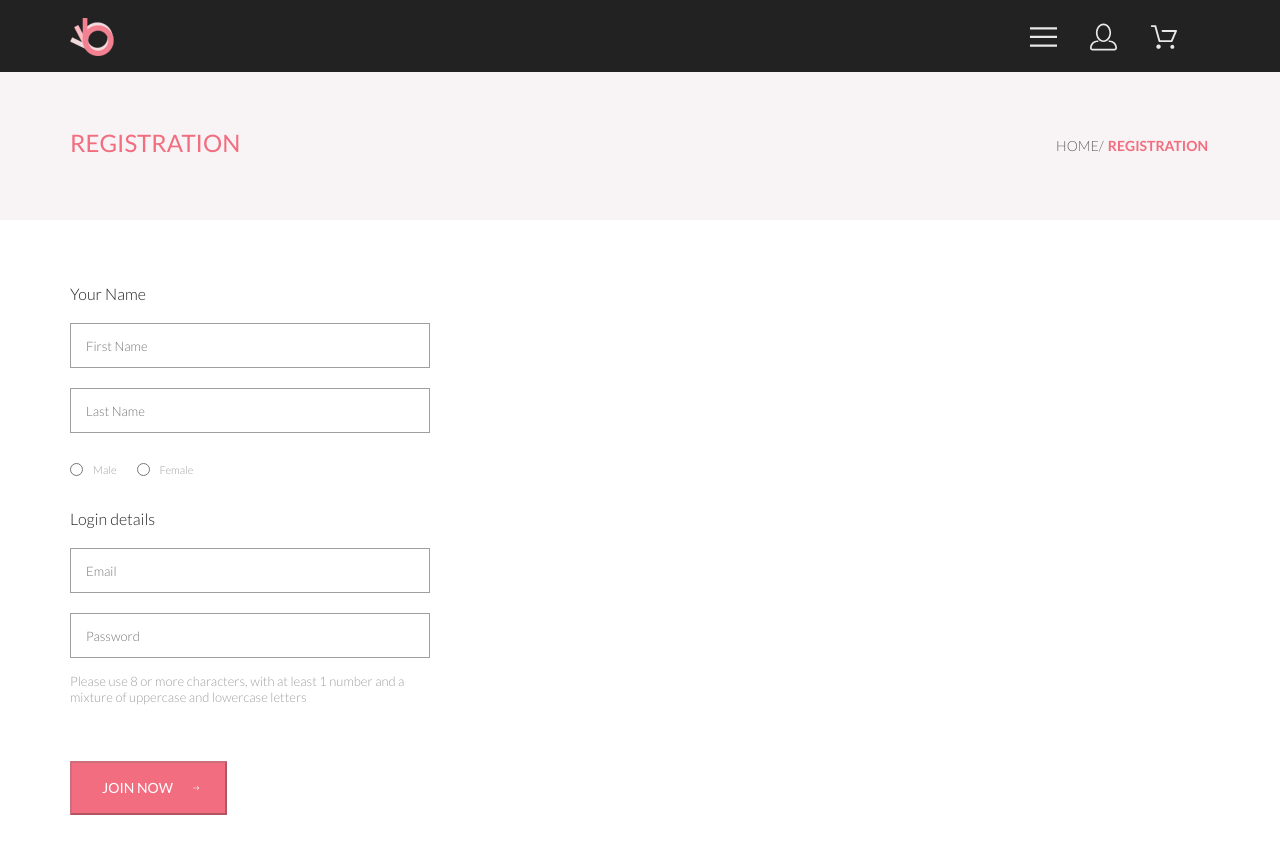
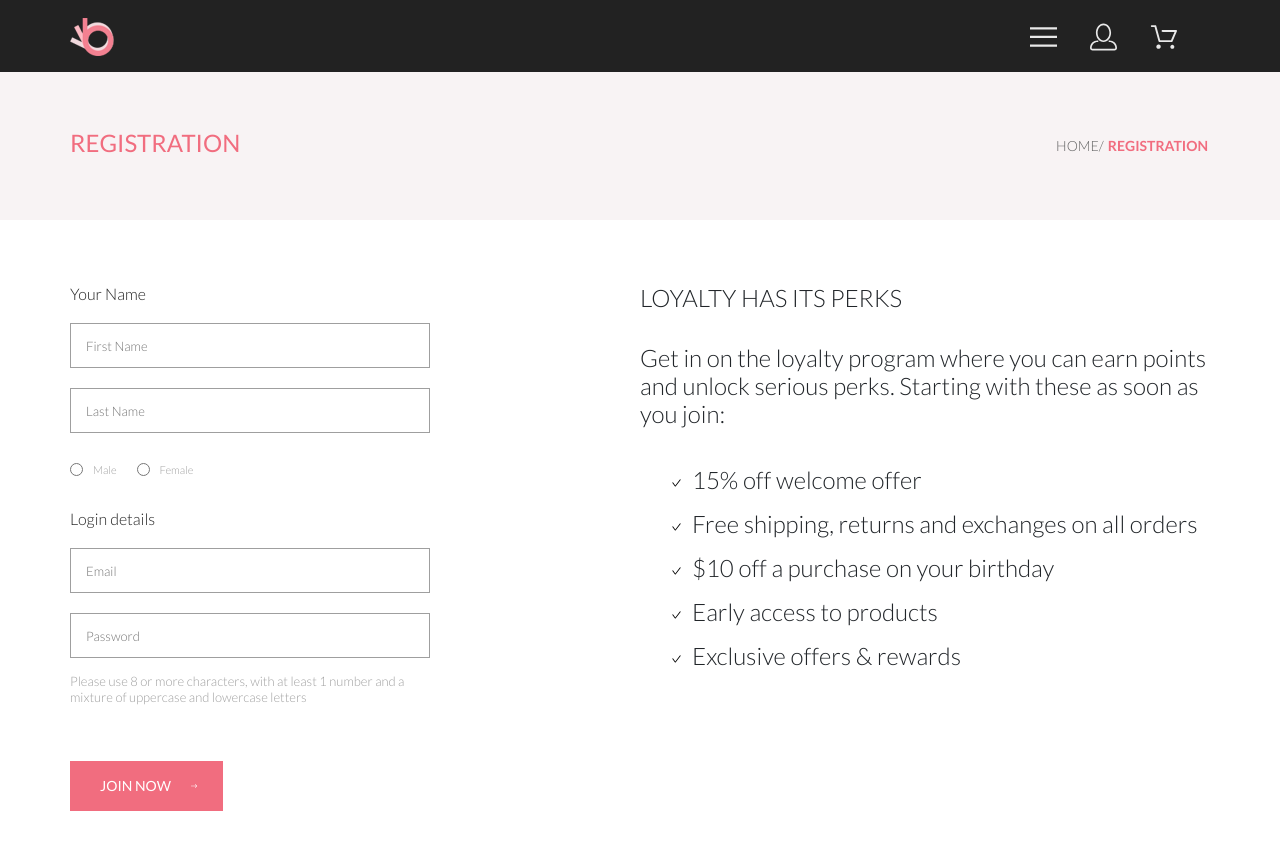
Before and after one commit to AlfinurS/vite-shop, a Vue app: page /profile in a window 1280 px wide. Shown: the top 854 px of the page. Built offline with nearby package versions, Linux system fonts and the light colour scheme.

Commit message:
страница регистрации

```diff
--- a/src/assets/scss/blocks/_registration.scss
+++ b/src/assets/scss/blocks/_registration.scss
@@ -85,6 +85,7 @@
     background-color: $pink_text-color;
     padding-top: 18px;
     padding-bottom: 18px;
+    border: none;
     &-text {
       padding-right: 20px;
       padding-left: 30px;
--- a/src/components/RegistrationForm.vue
+++ b/src/components/RegistrationForm.vue
@@ -1,6 +1,4 @@
 <template>
-  <section class="registration box">
-    <div class="registration__wrapper">
   <form class="registration__form" action="#">
     <div class="registration__form-radio">
       <label class="registration__label-name" for="form.profile[name]"
@@ -33,10 +31,7 @@
           />
           <span>Male</span>
         </label>
-            <label
-              class="registration__label-female"
-              for="form.profile[female]"
-            >
+        <label class="registration__label-female" for="form.profile[female]">
           <input
             v-model="form.profile.female"
             class="registration__radio-btn"
@@ -68,8 +63,8 @@
           placeholder="Password"
         />
         <p class="registration__form-text">
-              Please use 8 or more characters, with at least 1 number and a
-              mixture of uppercase and lowercase letters
+          Please use 8 or more characters, with at least 1 number and a mixture
+          of uppercase and lowercase letters
         </p>
         <button
           class="btn-plain registration__btn"
@@ -77,9 +72,7 @@
           :disabled="isDisabled"
           type="button"
         >
-              <span class="btn-plain-text registration__btn-text"
-                >join now</span
-              >
+          <span class="btn-plain-text registration__btn-text">join now</span>
           <img
             class="btn-plain-icon"
             src="img/svg/arrow_long.svg"
@@ -91,13 +84,10 @@
       </div>
     </div>
   </form>
-    </div>
-  </section>
 </template>
 
 <script lang="ts">
 import { defineComponent } from "vue";
-import { axios } from "@/main";
 
 const initForm = () => ({
   profile: {
@@ -123,26 +113,7 @@ export default defineComponent({
 
   methods: {
     sendForm() {
-      const params = {
-        profile: {
-          name: this.form.profile.name,
-          lastName: this.form.profile.lastName,
-          male: this.form.profile.male,
-          female: this.form.profile.female,
-          email: this.form.profile.email,
-          password: this.form.profile.password,
-        },
-      };
-      const url = "profile.json";
-
-      axios
-        .post(url, params)
-        .then(({ data }) => {
-          this.form = data.form;
-        })
-        .catch(function (error) {
-          console.log(error);
-        });
+      console.log(this.form);
     },
     reset() {
       this.form = initForm();
--- a/src/pages/ProfilePage.vue
+++ b/src/pages/ProfilePage.vue
@@ -18,8 +18,70 @@
       </nav>
     </div>
   </section>
-
-  <RegistrationForm></RegistrationForm>
+  <section class="registration box">
+    <div class="registration__wrapper">
+      <RegistrationForm></RegistrationForm>
+      <div class="registration__content">
+        <h2 class="registration__titel">loyalty has its perks</h2>
+        <p class="registration__text">
+          Get in on the loyalty program where you can earn points and unlock
+          serious perks. Starting with these as soon as you join:
+        </p>
+        <ul class="registration__list">
+          <li class="registration__item">
+            <img
+              class="btn-plain-icon"
+              src="img/svg/check-mark.svg"
+              alt="check"
+              width="20"
+              height="16"
+            />
+            <span>15% off welcome offer</span>
+          </li>
+          <li class="registration__item">
+            <img
+              class="btn-plain-icon"
+              src="img/svg/check-mark.svg"
+              alt="check"
+              width="20"
+              height="16"
+            />
+            <span>Free shipping, returns and exchanges on all orders</span>
+          </li>
+          <li class="registration__item">
+            <img
+              class="btn-plain-icon"
+              src="img/svg/check-mark.svg"
+              alt="check"
+              width="20"
+              height="16"
+            />
+            <span>$10 off a purchase on your birthday</span>
+          </li>
+          <li class="registration__item">
+            <img
+              class="btn-plain-icon"
+              src="img/svg/check-mark.svg"
+              alt="check"
+              width="20"
+              height="16"
+            />
+            <span>Early access to products</span>
+          </li>
+          <li class="registration__item">
+            <img
+              class="btn-plain-icon"
+              src="img/svg/check-mark.svg"
+              alt="check"
+              width="20"
+              height="16"
+            />
+            <span>Exclusive offers & rewards</span>
+          </li>
+        </ul>
+      </div>
+    </div>
+  </section>
 </template>
 
 <script lang="ts">
```
Lines whose indentation alone changed are shown as unchanged.
